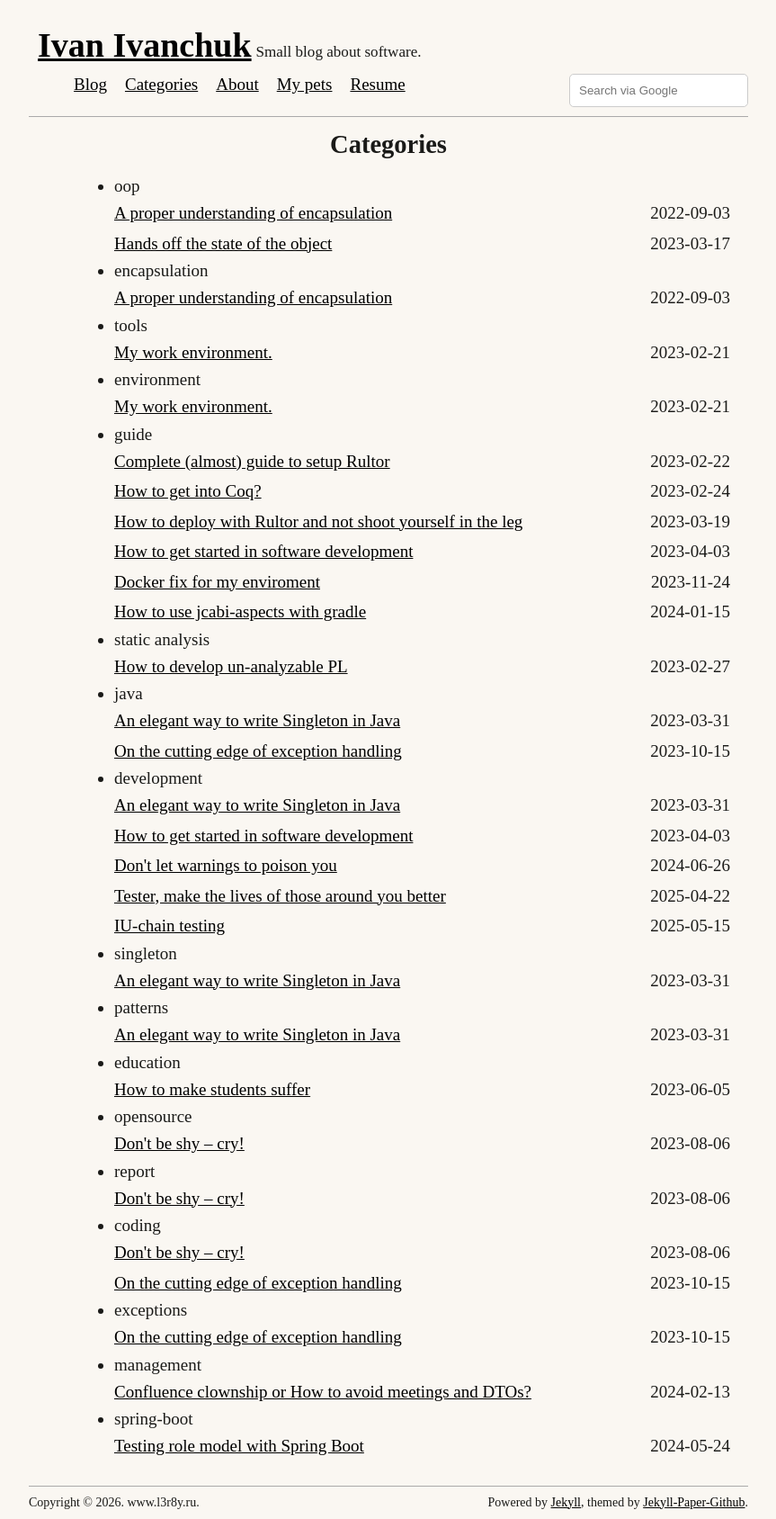
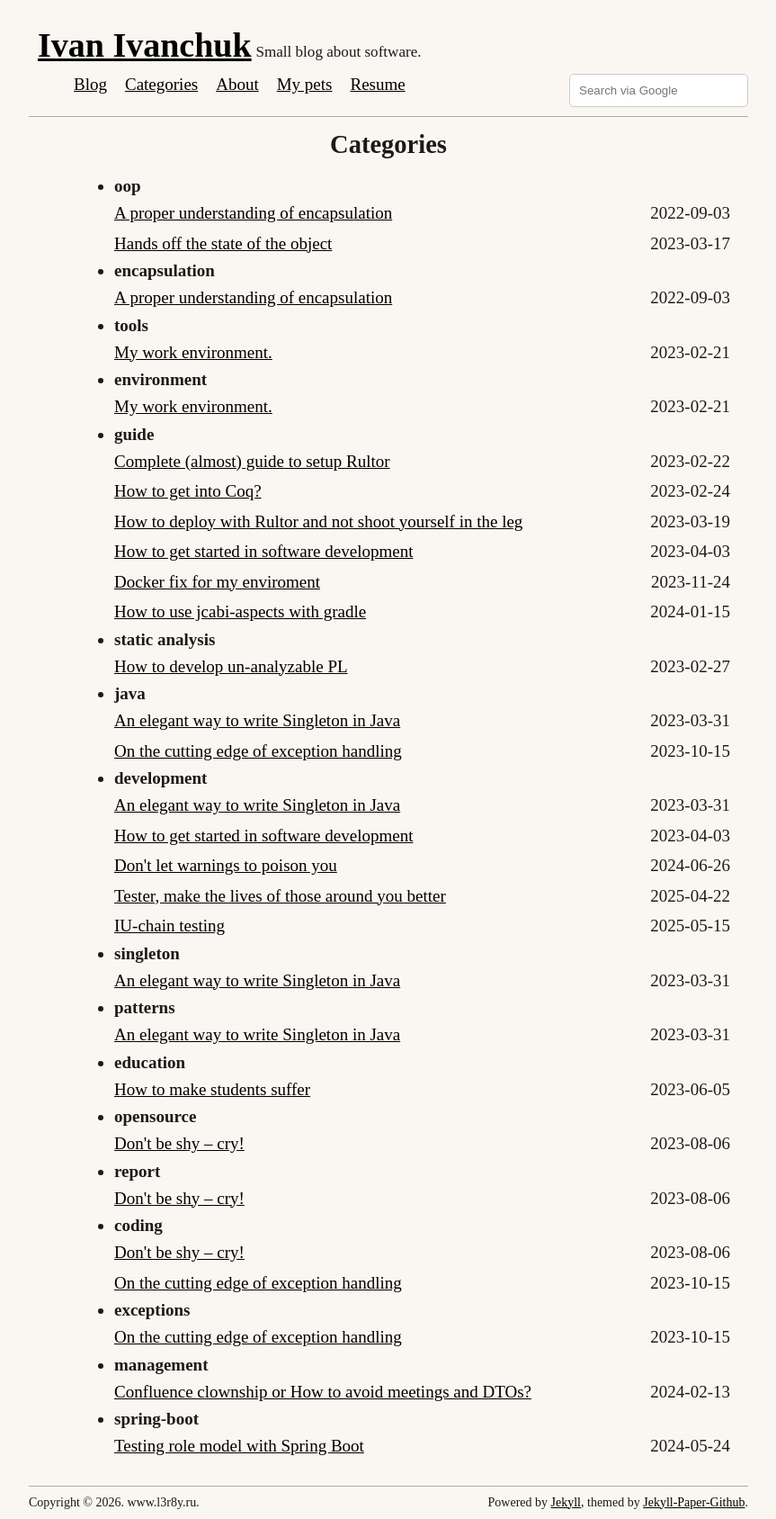
Before and after one commit to l3r8yJ/l3r8yj.github.io, a Jekyll site: the page built from pages/categories.html, in a window 1280 px wide. Shown: the whole page at 90% size, without its empty margins (208-1071 px from the left). Built offline with Jekyll 4.4.1, drawn with Linux system fonts in a browser that asks for light colours; some web fonts are replaced.

Commit message:
feat: nice categories

```diff
--- a/pages/categories.html
+++ b/pages/categories.html
@@ -5,17 +5,27 @@
 ---
 
 <article class="container-page">
-  <h1 class="page-title">{{ site.data.lang[site.language].categories_title }}</h1>
+  <div class="page-title">
+    <h1>{{ site.data.lang[site.language].categories_title }}</h1>
+  </div>
+  <div class="page-content">
     <ul class="categories-list">
       {% for category in site.categories %}
-    <li id="{{ category | first }}">{{ category | first }}
-    {% assign sorted_posts = site.posts | sort: 'date' %}{% for post in sorted_posts %}{%if post.categories contains category[0]%}
+      <li id="{{ category | first }}">
+        <b class="title">{{ category | first }}</b>
+        {% assign sorted_posts = site.posts | sort: 'date' %}
+        {% for post in sorted_posts %}
+          {% if post.categories contains category[0] %}
           <div class="posts-list-item">
-          <span class="posts-list-item-name float-left"><a href="{{ site.baseurl }}{{ post.url }}">{{ post.title }}</a></span>
+            <span class="posts-list-item-name float-left">
+              <a href="{{ site.baseurl }}{{ post.url }}">{{ post.title }}</a>
+            </span>
             <span class="posts-list-item-date float-right">{{ post.date | date: "%Y-%m-%d" }}</span>
           </div>
-    {% endif %}{% endfor %}
+          {% endif %}
+        {% endfor %}
       </li>
       {% endfor %}
     </ul>
+  </div>
 </article>
```
Lines whose indentation alone changed are shown as unchanged.
